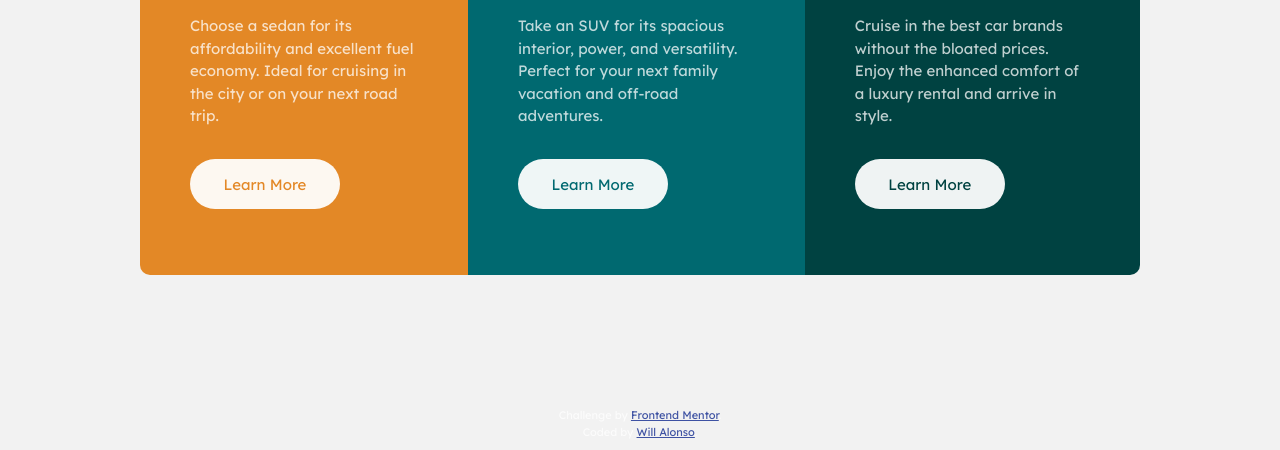
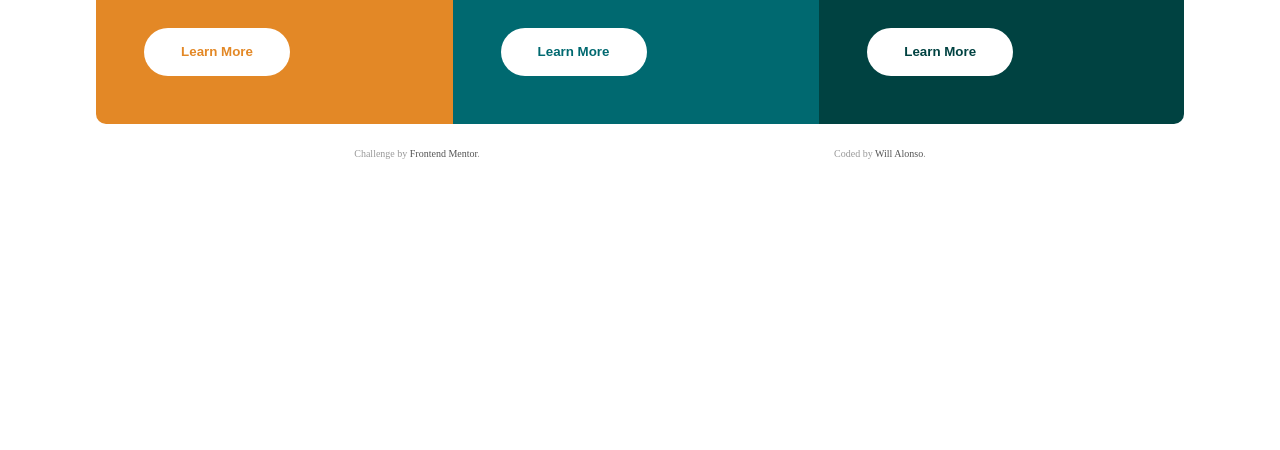
Before and after one commit to William-Alonso/3_prev_cards, a plain HTML site: page index.html in a window 1280 px wide. Shown: the part 350-800 px from the top of the page. Drawn offline with Linux system fonts and the light colour scheme.

Commit message:
Update style.css

```diff
--- a/style.css
+++ b/style.css
@@ -1,93 +1,92 @@
-/* GENERAL STYLE - MOBILE FIRST */
 * {
+   margin: 0;
    padding: 0;
-   margin: 0;
    box-sizing: border-box;
+   color: white;
 }
+
 body {
-   font-size: 15px;
-   background-color: hsl(0, 0%, 95%);
-   padding: 20px;
+   width: 100vw;
+   --brightOrange: hsl(31, 77%, 52%);
+   --darkCyan: hsl(184, 100%, 22%);
+   --veryDarkCyan: hsl(179, 100%, 13%);
+   color: white;
 }
+
 h2 {
    font-family: 'Big Shoulders Display', cursive;
-   font-size: 2.5em;
+   font-size: 40px;
    text-transform: uppercase;
-   color: hsl(0, 0%, 95%);
 }
-p {
+
+section p {
    font-family: 'Lexend Deca', sans-serif;
-   color: hsla(0, 0%, 100%, 0.75);
-   line-height: 1.5;
+   font-size: 15px;
+   line-height: 25px;
 }
+
 .content {
+   background-color: white;
+   margin: 24px auto;
+   border-radius: 10px;
    overflow: hidden;
-   max-width: 600px;
-   margin: 50px auto;
-   border-radius: 10px;
+   width: 300px;
+}
+
+.content section {
+   padding: 48px;
+   min-height: 450px;
    display: flex;
    flex-direction: column;
-   height: fit-content;
+   justify-content:space-between ;
 }
-.section {
-   padding: 50px;
-   height: 450px;
-   display: flex;
-   flex-direction: column;
-   justify-content: space-around;
-}
+
 .sedans {
-   background-color: hsl(31, 77%, 52%);
+   background-color: var(--brightOrange);
 }
 .suvs {
-   background-color: hsl(184, 100%, 22%);
+   background-color: var(--darkCyan);
 }
-.luxury {
-   background-color: hsl(179, 100%, 13%);
-}
-button {
-   font-family: 'Lexend Deca', sans-serif;
-   text-align: center;
-   font-size: 15px;
-   width: 150px;
-   height: 50px;
-   border: none;
-   border-radius: 25px;
-   mix-blend-mode: screen;
-   cursor: pointer;
-   transition: all 0.10s;
-}
-button:hover {
-   color: hsl(0, 0%, 95%);
-   background-color: transparent;
-   transition: all 0.10s;
+.luxury{
+   background-color: var(--veryDarkCyan);
 }
 
-/* ATTRIBUTION */
+button {
+   border: none;
+   border-radius: 24px;
+   background-color: white;
+   width: 146px;
+   height: 48px;
+   font-weight: bolder;
+}
+.sedans button {
+   color: var(--brightOrange);
+}
+.suvs button {
+   color: var(--darkCyan);
+}
+.luxury button {
+   color: var(--veryDarkCyan);
+}
+
 .attribution {
-   font-size: 11px;
-   text-align: center;
-   margin-bottom: 10px;
+   width: 100%;
+   display: flex;
+   justify-content: space-evenly;
+   font-size: 10px;
+}
+.attribution p {
+   color: #999
 }
 .attribution a {
-   color: hsl(228, 45%, 44%);
+   color: #555;
+   text-decoration: none;
 }
 
-/* STYLE VARIATION FOR TABLETS AND DESKTOPS */
-@media (min-width: 780px) {
-   body {
-      min-height: 100vh;
+@media (min-width: 800px) and (orientation: landscape){
+   .content {
+      max-width: none;
+      width: 85%;
       display: flex;
-      flex-direction: column;
-   }
-   .content {
-      margin: auto;
-      flex-direction: row;
-      max-width: 1000px;
-   }
-   .attribution {
-      position: absolute;
-      bottom: 0;
-      left: 0; right: 0;
    }
 }
```
